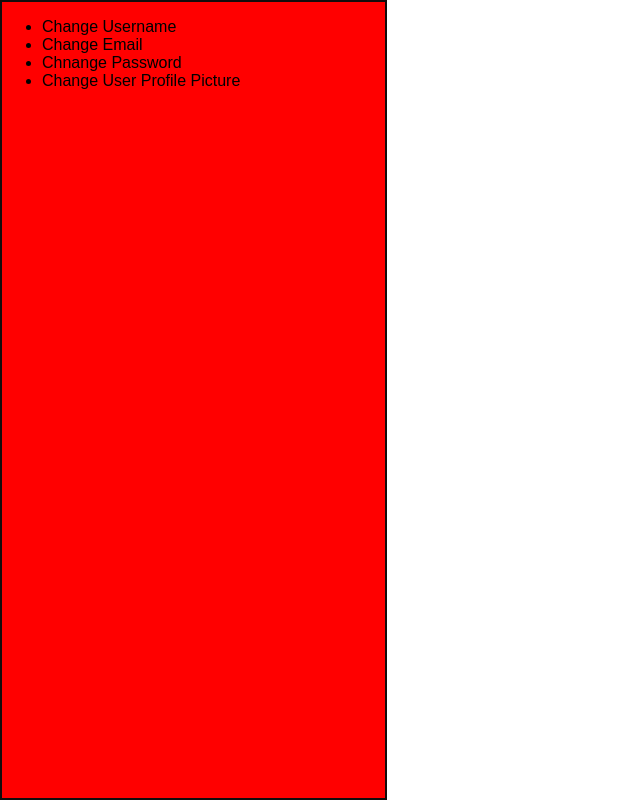
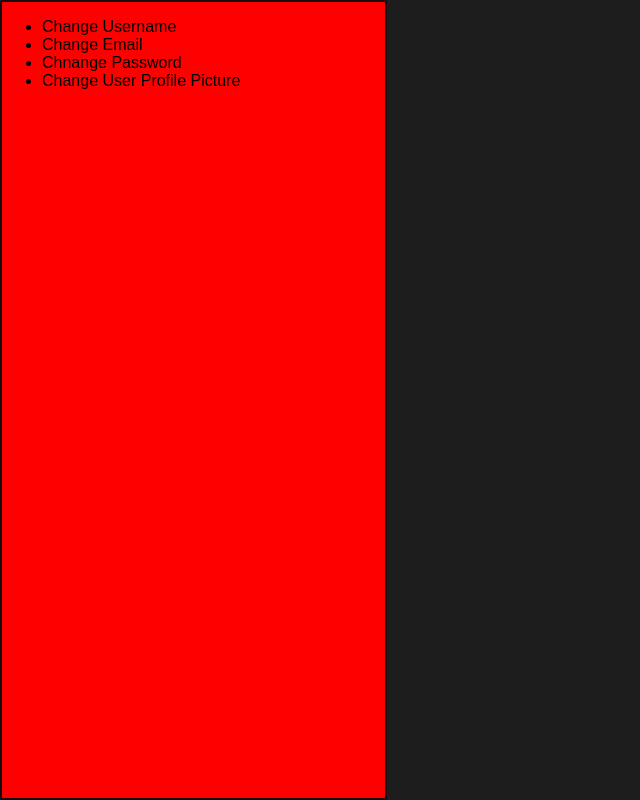
Before and after one commit to SilenceOfTheLambdas/tasker, a PHP site: page /account.php in a window 1280 px wide. Shown: the whole page, without its empty margins (0-640 px from the left). Run offline with PHP 8.4, Linux system fonts and the light colour scheme.

Commit message:
chnaged some colours

```diff
--- a/css/account.css
+++ b/css/account.css
@@ -3,6 +3,7 @@ body, html {
     margin: 0;
     padding: 0;
     font-family: sans-serif;
+    background-color: rgb(29, 29, 29);
 }
 
 main {
```
